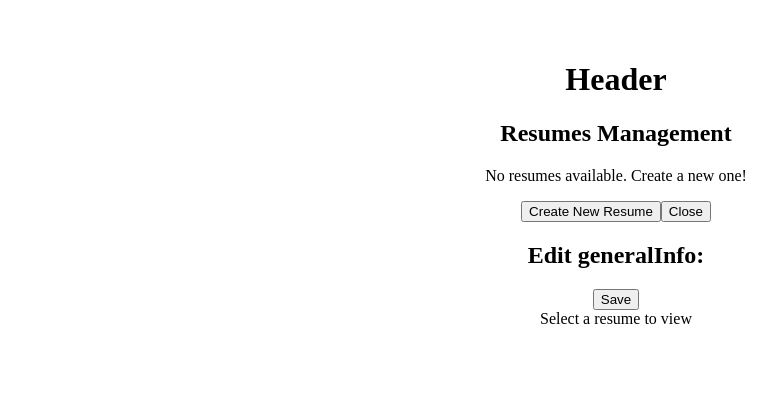
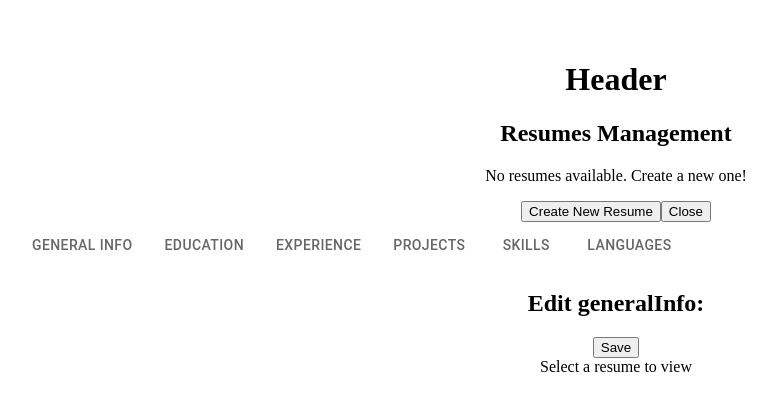
Before and after one commit to eLamine-dev/CV-Application, a React (Vite) app: page / in a window 1280 px wide. Shown: the top 410 px of the page, without its empty margins (24-800 px from the left). Built offline with nearby package versions, Linux system fonts and the light colour scheme.

Commit message:
working resumeEditor tabs using MUI components

```diff
--- a/src/components/ResumeEditor.jsx
+++ b/src/components/ResumeEditor.jsx
@@ -1,4 +1,5 @@
 import config from './resumeEditor/Config';
+import CategoryTabs from './resumeEditor/CategoryTabs';
 import { useState } from 'react';
 
 function ResumeEditor({
@@ -32,8 +33,14 @@ function ResumeEditor({
 
    return (
       <div>
+         <CategoryTabs
+            config={config}
+            setActiveTab={handleTabChange}
+            activeTab={activeTab}
+         />
          <h2>Edit {activeTab}:</h2>
-         <div>
+
+         {/* <div>
             {config[activeTab].map((field) => (
                <div key={field.id}></div>
             ))}
@@ -55,7 +62,7 @@ function ResumeEditor({
                   </button>
                </div>
             )}
-         </div>
+         </div> */}
          {renderFormInputs()}
          <button onClick={handleSave}>Save</button>
       </div>
--- a/src/components/ResumeView.jsx
+++ b/src/components/ResumeView.jsx
@@ -5,7 +5,7 @@
 // import Skills from './resumeView/Skills.jsx';
 // import Languages from './resumeView/Languages';
 
-const ResumeView = ({ selectedResume }) => {
+function ResumeView({ selectedResume }) {
    if (!selectedResume) {
       return <div>Select a resume to view</div>;
    }
@@ -20,6 +20,6 @@ const ResumeView = ({ selectedResume }) => {
          <Languages languagesData={selectedResume.languages || []} />
       </div>
    );
-};
+}
 
 export default ResumeView;
--- a/src/components/resumeEditor/CategoryTabs.jsx
+++ b/src/components/resumeEditor/CategoryTabs.jsx
@@ -0,0 +1,25 @@
+import Tabs from '@mui/material/Tabs';
+import Tab from '@mui/material/Tab';
+
+function CategoryTabs({ config, setActiveTab, activeTab }) {
+   return (
+      <Tabs
+         value={activeTab}
+         //  onChange={handleChange}
+         aria-label="basic tabs example"
+      >
+         {Object.keys(config).map((key, index) => {
+            return (
+               <Tab
+                  key={index}
+                  label={key}
+                  value={key}
+                  onClick={() => setActiveTab(key)}
+               />
+            );
+         })}
+      </Tabs>
+   );
+}
+
+export default CategoryTabs;
--- a/src/components/resumeEditor/Config.jsx
+++ b/src/components/resumeEditor/Config.jsx
@@ -1,5 +1,5 @@
 const config = {
-   generalInfo: [
+   'general Info': [
       { id: 'fullName', type: 'input', label: 'Full Name' },
       { id: 'email', type: 'input', label: 'Email' },
       { id: 'phone', type: 'input', label: 'Phone' },
```
